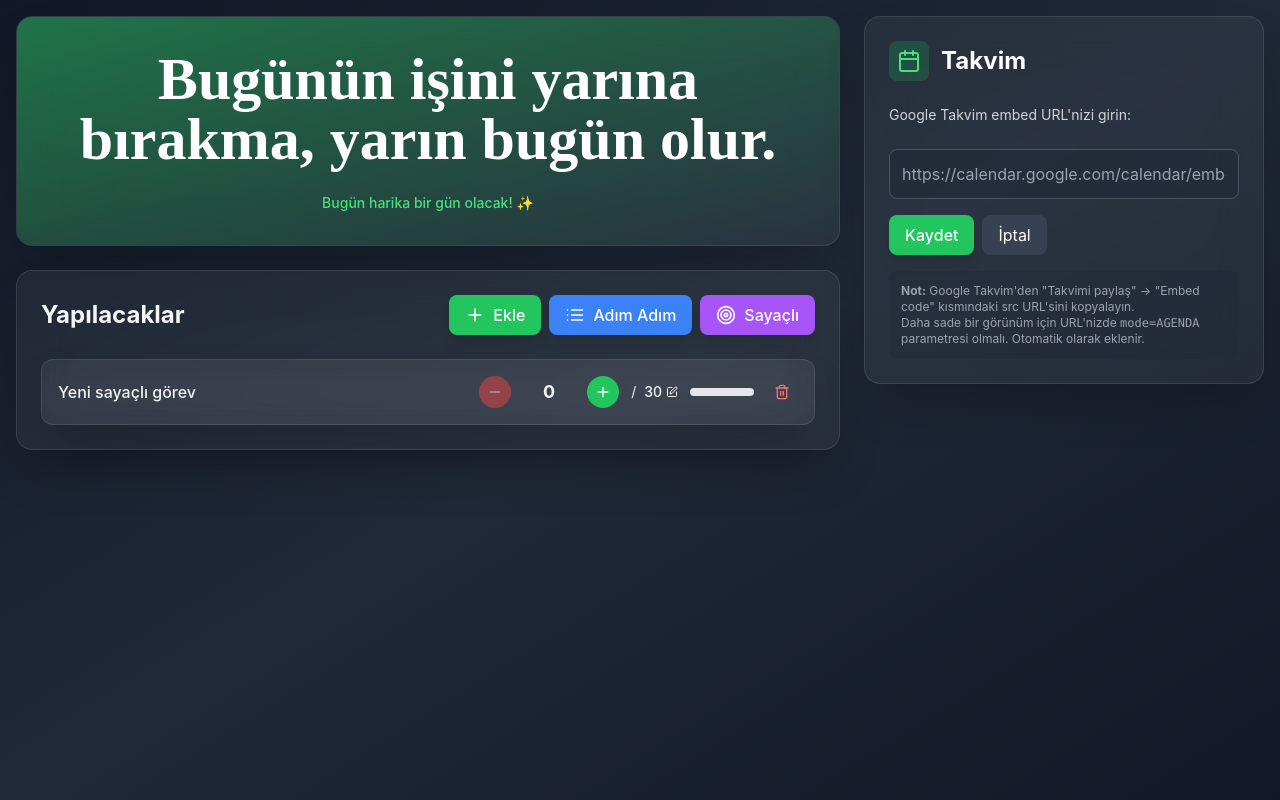
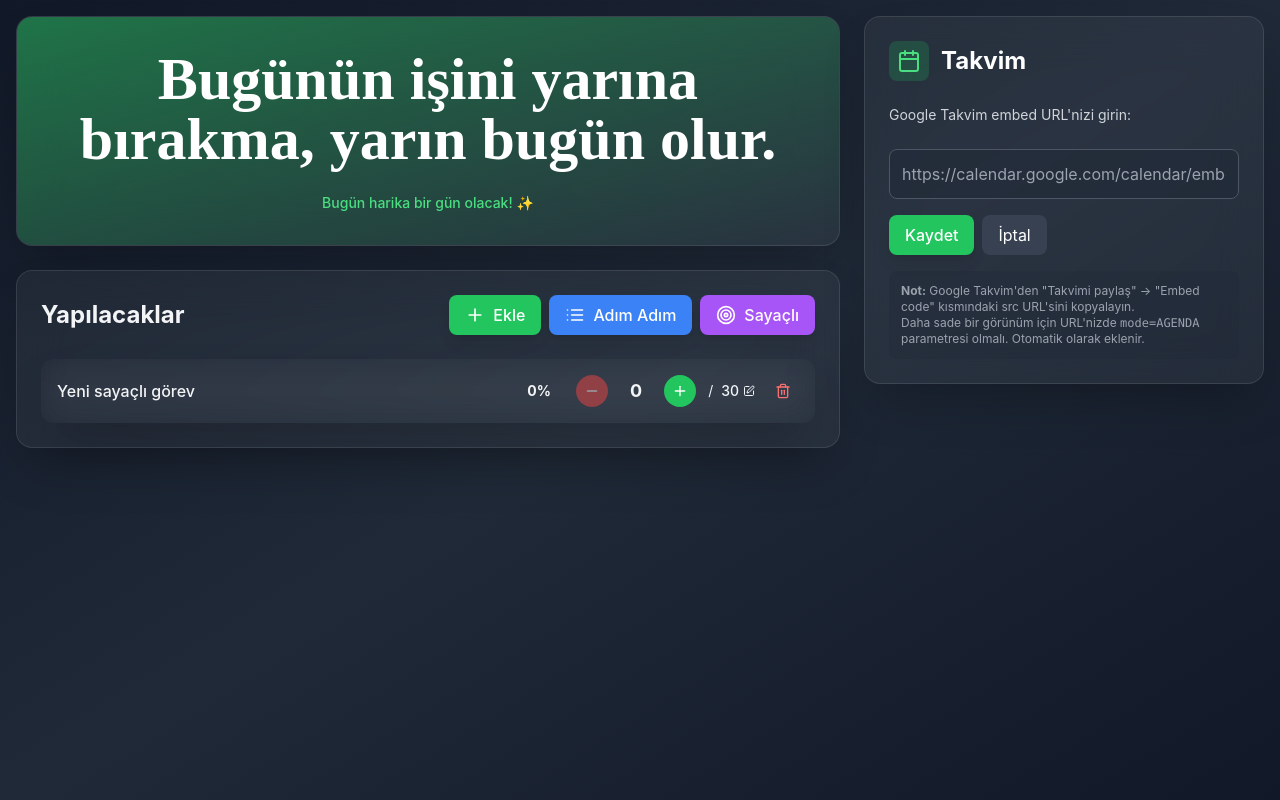
Before and after one commit to muhammetaydinn/new-tab-dashboard, a React (Vite) app: page / in a window 1280 px wide. Both pictures are taken after a click on the button "Sayaçlı". Built offline with nearby package versions, Linux system fonts and the light colour scheme.

Commit message:
Add progress background to counter todo with percentage display

```diff
--- a/src/components/CounterTodoItem.jsx
+++ b/src/components/CounterTodoItem.jsx
@@ -62,11 +62,27 @@ const CounterTodoItem = ({ todo, onUpdate, onDelete }) => {
       animate={{ opacity: 1, x: 0 }}
       exit={{ opacity: 0, x: 20 }}
       layout
-      className={`glass-effect rounded-xl p-4 hover:bg-opacity-10 ${
+      className={`rounded-xl p-4 hover:bg-opacity-10 relative overflow-hidden ${
         isCompleted ? "opacity-60" : ""
       }`}
+      style={{
+        background: `linear-gradient(90deg, rgba(34, 197, 94, 0.1) ${progressPercentage}%, var(--glass-bg) ${progressPercentage}%)`,
+        border: "1px solid var(--glass-border)",
+        backdropFilter: "blur(16px)",
+        boxShadow: "0 25px 50px -12px rgba(0, 0, 0, 0.25)",
+      }}
     >
-      <div className="flex items-center gap-3">
+      {/* Progress Background */}
+      <div
+        className="absolute inset-0 transition-all duration-500 ease-out"
+        style={{
+          background: `linear-gradient(90deg, rgba(34, 197, 94, 0.15) ${progressPercentage}%, transparent ${progressPercentage}%)`,
+          zIndex: 0,
+        }}
+      />
+
+      {/* Content */}
+      <div className="flex items-center gap-3 relative z-10">
         {/* Ana Todo Başlığı */}
         <div className="flex-1 min-w-0">
           {isEditing ? (
@@ -91,6 +107,16 @@ const CounterTodoItem = ({ todo, onUpdate, onDelete }) => {
           )}
         </div>
 
+        {/* Progress Percentage */}
+        <div className="text-center min-w-[50px]">
+          <div
+            className="text-sm font-bold"
+            style={{ color: "var(--text-primary)" }}
+          >
+            {Math.round(progressPercentage)}%
+          </div>
+        </div>
+
         {/* Counter Controls */}
         <div className="flex items-center gap-2">
           <motion.button
@@ -103,7 +129,7 @@ const CounterTodoItem = ({ todo, onUpdate, onDelete }) => {
             <Minus size={16} />
           </motion.button>
 
-          <div className="text-center min-w-[60px]">
+          <div className="text-center min-w-[40px]">
             <div
               className="text-lg font-bold"
               style={{ color: "var(--text-primary)" }}
@@ -154,16 +180,6 @@ const CounterTodoItem = ({ todo, onUpdate, onDelete }) => {
           )}
         </div>
 
-        {/* Progress Bar */}
-        <div className="w-16 h-2 bg-gray-200 rounded-full overflow-hidden">
-          <motion.div
-            className="h-full bg-gradient-to-r from-primary-400 to-primary-600"
-            initial={{ width: 0 }}
-            animate={{ width: `${progressPercentage}%` }}
-            transition={{ duration: 0.5 }}
-          />
-        </div>
-
         {/* Delete Button */}
         <motion.button
           whileHover={{ scale: 1.1 }}
```
